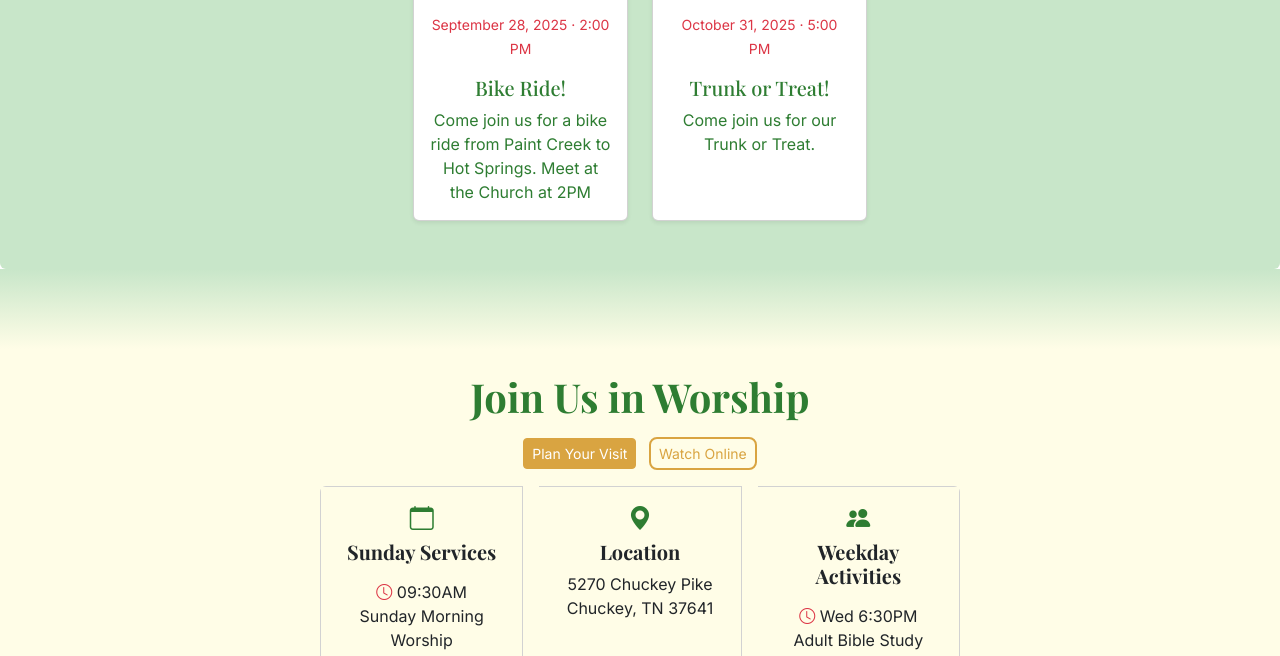
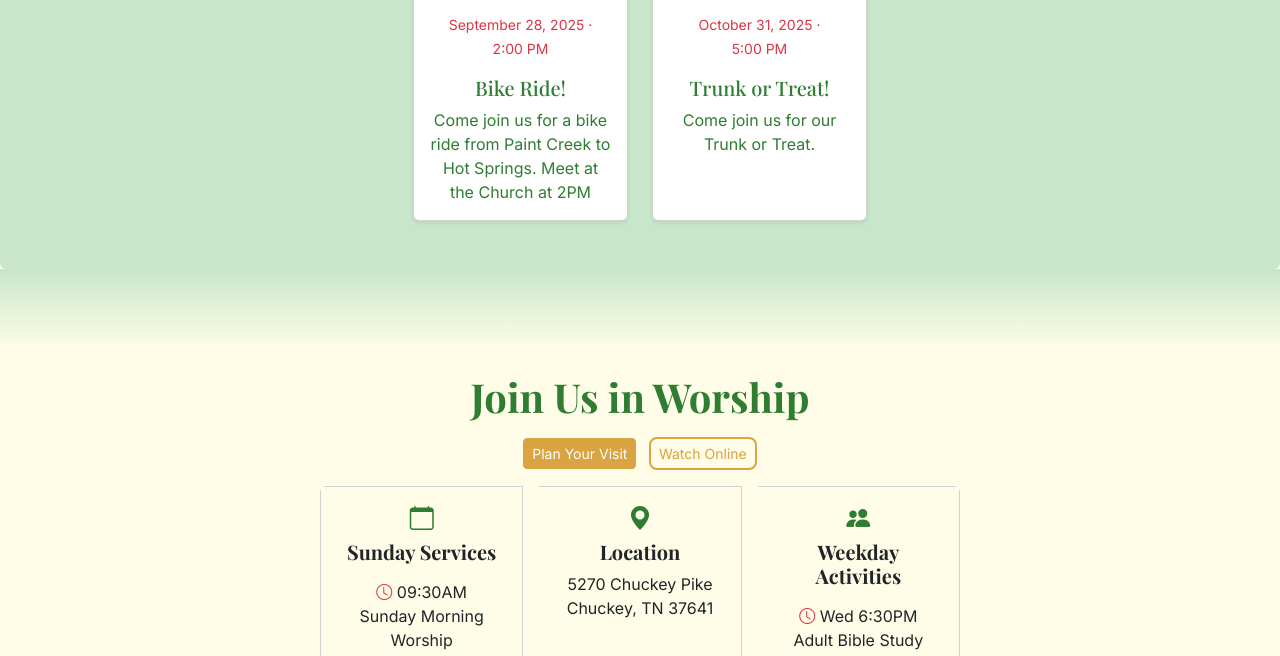
Before and after one commit to cedargrovechristian/cedargrovechristian.github.io, a Jekyll site: the page built from index.html, in a window 1280 px wide and 900 px high, scrolled down 2222 px, cut to the strip 244-900 px from the top of the window. Built offline with Jekyll 4.4.1, drawn with Linux system fonts in a browser that asks for light colours.

Commit message:
Update events-cards.html

```diff
--- a/_includes/events-cards.html
+++ b/_includes/events-cards.html
@@ -52,7 +52,7 @@
           {% endif %}
           <div class="card-body text-center">
             <p class="card-text text-danger">
-              <small>{{ event.date | date: "%B %e, %Y · %l:%M %p" }}</small>
+              <small>{{ event.date | date: "%B %e, %Y ·<br> %l:%M %p" }}</small>
             </p>
             <h5 class="card-title">{{ event.title }}</h5>
             <p class="card-text">{{ event.description }}</p>
```
